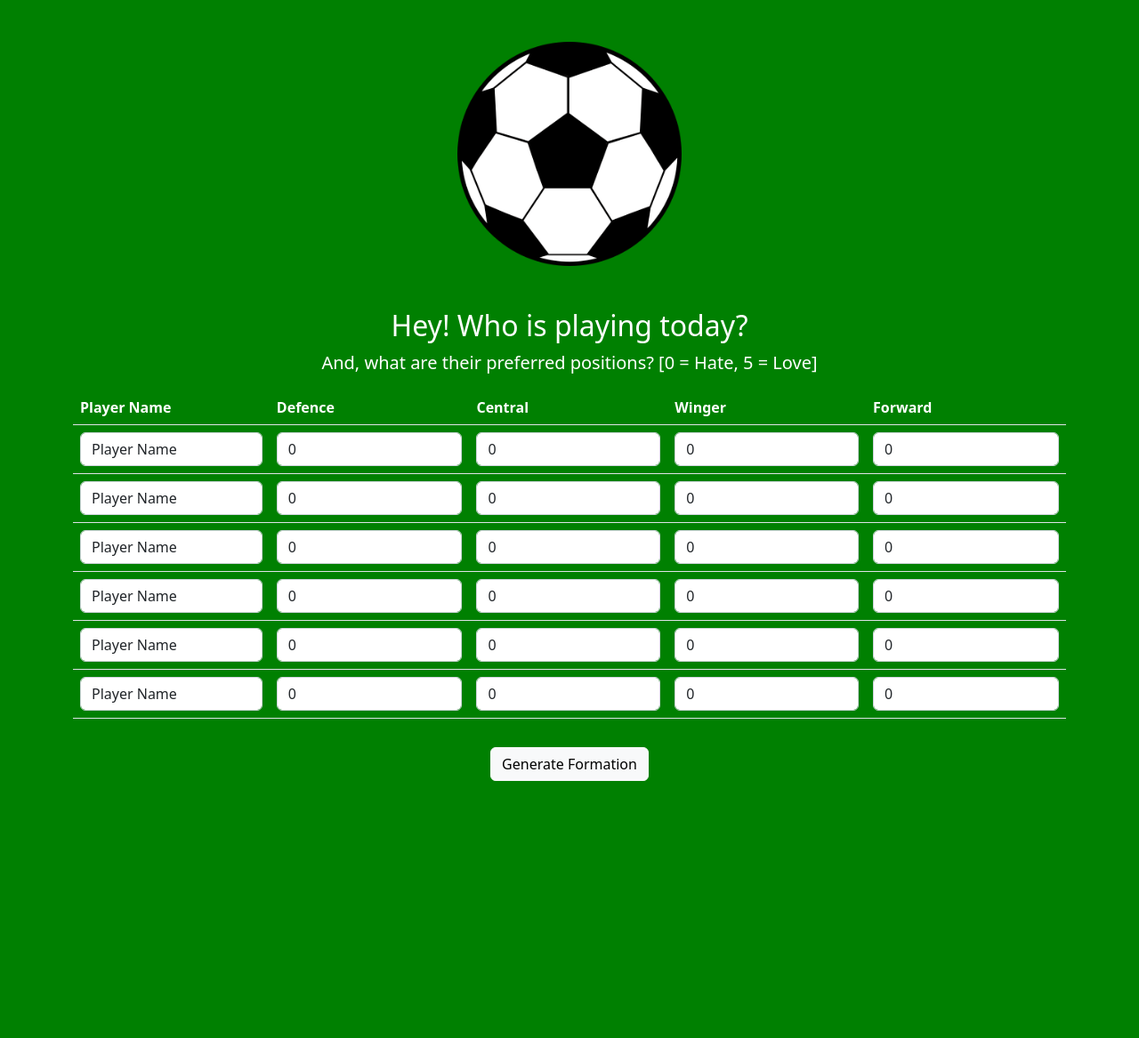
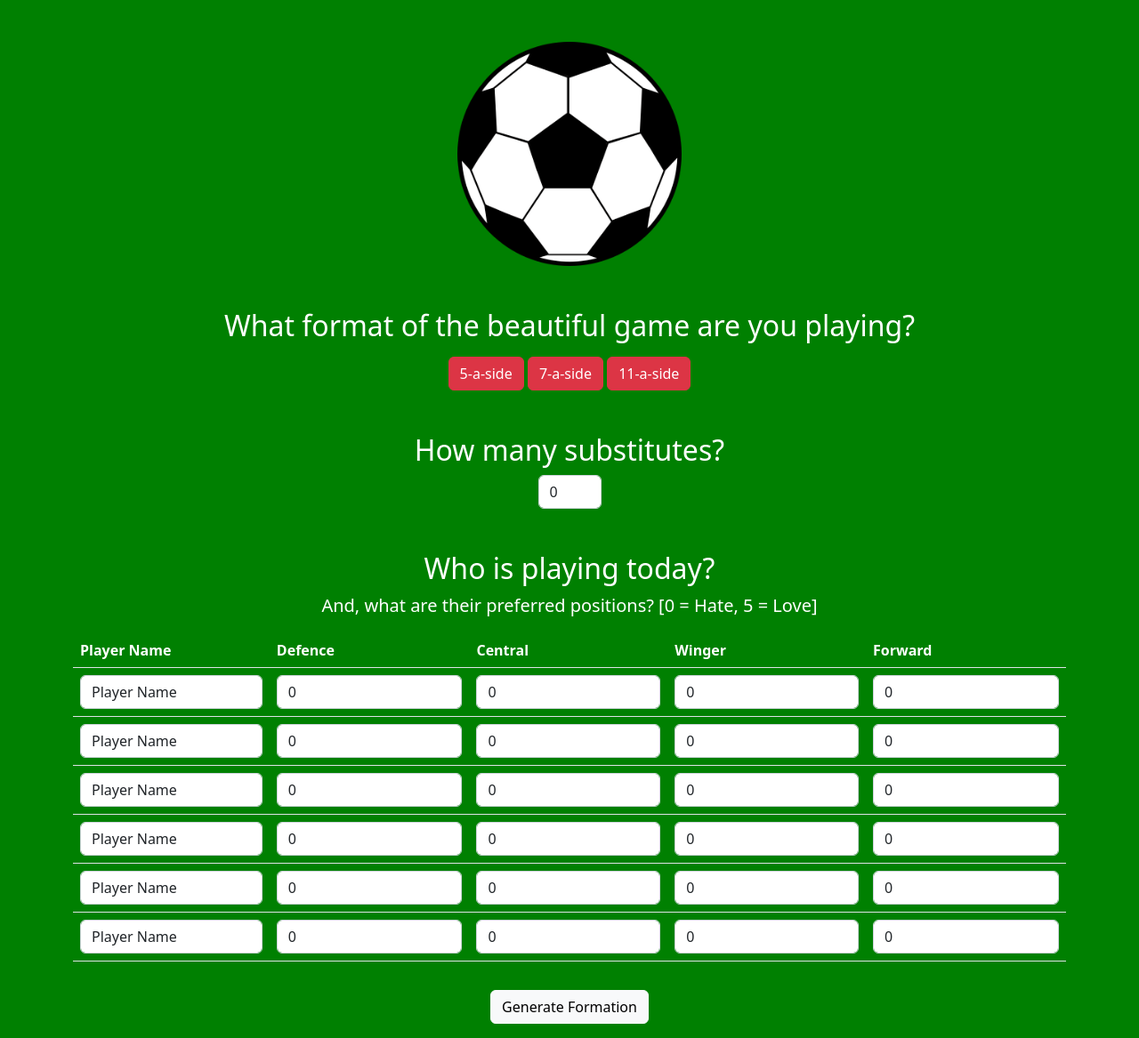
Before and after one commit to superresolusian/auto_pete, a Flask app: page / in a window 1280 px wide. Shown: the part 207-1374 px from the top of the page at 89% size. Before the commit the page ends 1085 px from the top, so only its background shows below. Run offline with Flask 2, Linux system fonts and the light colour scheme.

Commit message:
Update index with placeholder fields for game format and num subs

```diff
--- a/app/forms.py
+++ b/app/forms.py
@@ -13,4 +13,5 @@ class PlayerPrefForm(FlaskForm):
 
 class TeamSelectionForm(FlaskForm):
     PlayerList = FieldList(FormField(PlayerPrefForm), min_entries=6)
+    NumSubs = IntegerField('Number of Substitutes', default=0, validators=[DataRequired()])
     submit = SubmitField('Generate Formation')
--- a/app/templates/index.html
+++ b/app/templates/index.html
@@ -11,11 +11,15 @@
     </section>
 
     <section class="pt-5">
-        <h2>Hey! Who is playing today?</h2>
-        <p class="lead">And, what are their preferred positions? [0 = Hate, 5 = Love]</p>
+        <h2>What format of the beautiful game are you playing?</h2>
+        <div class="col pt-2">
+            <button class="btn btn-danger">5-a-side</button>
+            <button class="btn btn-danger">7-a-side</button>
+            <button class="btn btn-danger">11-a-side</button>
+        </div>
+    </section>
 
-        {% include "players_form.html" %}
-    </section>
+    {% include "players_form.html" %}
 
 </div>
 {% endblock %}
--- a/app/templates/players_form.html
+++ b/app/templates/players_form.html
@@ -1,5 +1,18 @@
 <form method="POST" action="/team_selection" role="form">
     {{ form.hidden_tag() }}
+
+    <section class="pt-5">
+        <h2>How many substitutes?</h2>
+        <div class="row justify-content-md-center">
+            <div class="col col-1">
+                {{ form.NumSubs(class="form-control") }}
+            </div>
+        </div>
+    </section>
+
+    <section class="pt-5">
+        <h2>Who is playing today?</h2>
+        <p class="lead">And, what are their preferred positions? [0 = Hate, 5 = Love]</p>
 
         <table class="table">
             <thead>
@@ -38,4 +51,5 @@
         <div class="pt-3">
             {{ form.submit(class="btn btn-light") }}
         </div>
+    </section>
 </form>
```
Lines whose indentation alone changed are shown as unchanged.
